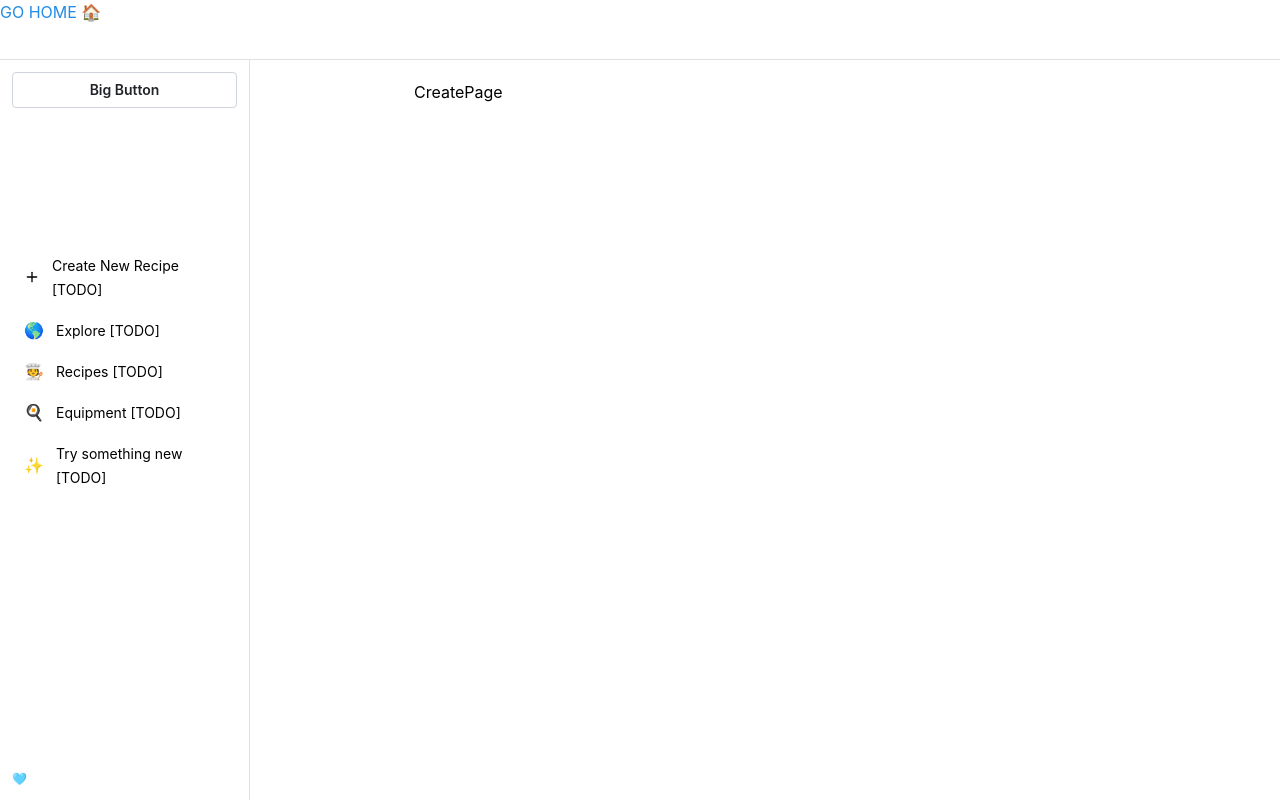
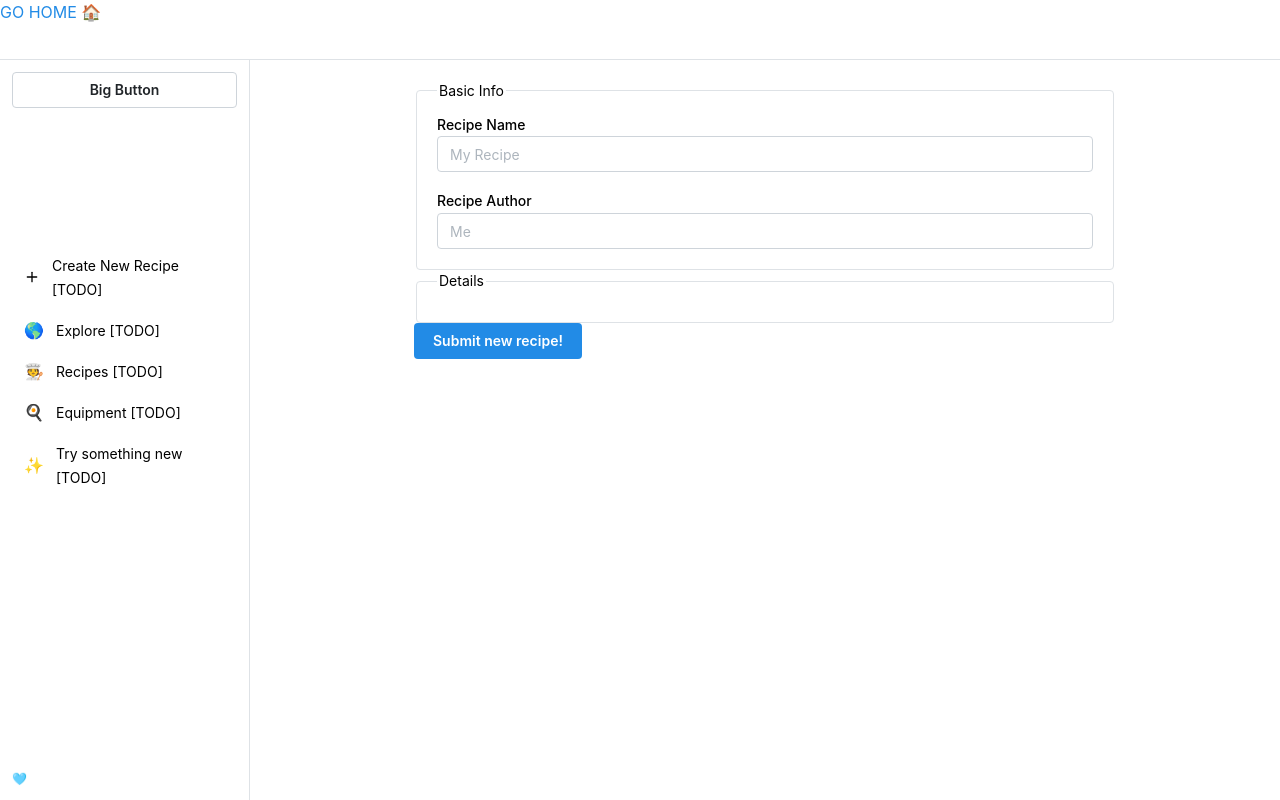
Before and after one commit to kaede4318/tabetai-version-0, a React (Vite) app in the folder frontend/: page /create in a window 1280 px wide. Built offline with nearby package versions, Linux system fonts and the light colour scheme.

Commit message:
build: start work on CreatePage

```diff
--- a/frontend/src/pages/CreatePage.tsx
+++ b/frontend/src/pages/CreatePage.tsx
@@ -1,9 +1,69 @@
-// import React from 'react'
+import { useState } from "react"
+import { useRecipeStore } from "../store/recipe";
+// TODO: Uncomment the two imports below when the files have been converted to .ts
+// import { Recipe } from "../../../backend/models/recipe.model.js";
+// import { RecipeDetail } from "../../../backend/models/recipeDetail.model.js";
+import { InferSchemaType } from "mongoose";
+import { Anchor, Box, Button, Fieldset, FileInput, Group, MultiSelect, NumberInput, Stack, TextInput, Title } from "@mantine/core";
 
-const CreatePage = () => {
-  return (
-    <div>CreatePage</div>
-  )
+const emptyRecipe = {
+    name: "",
+    author: "",
+    rating: null,
+    image: "",
+    tags: [],
+    detailId: null
+};
+
+const emptyRecipeDetail = {
+    servings: null,
+    cookingTime: {},
+    ingredients: [],
+    equipment: [],
+    instructions: [],
+    notes: [],
+    link: ""
+};
+
+// TODO: Convert backend to Typescript as well.
+// type RecipeDoc = InferSchemaType<typeof Recipe.schema>;
+
+const CreatePage: React.FC = () => {
+    let [newRecipe, setNewRecipe] = useState<any>(emptyRecipe); // change type from any?
+
+    const { createRecipe } = useRecipeStore();
+
+    const handleAddRecipe = async () => {
+        let { success, message } = await createRecipe(newRecipe);
+
+        // IGNORE FOR NOW: add status toast here
+
+        setNewRecipe(emptyRecipe);
+    };
+
+    return (
+        <Box>
+            <Fieldset legend="Basic Info">
+                <TextInput label="Recipe Name" placeholder="My Recipe" />
+                <TextInput label="Recipe Author" placeholder="Me" mt="md" />
+                {/* number of servings input component */}
+                {/* Cook time input, need: total, prep, cook component */}
+                {/* tags input component */}
+                {/* recipe picture input component, accept photo file types only */}
+            </Fieldset>
+
+            <Fieldset legend="Details">
+                {/* Recipe ingredient list:text input for ingredients, which is a string. IMPORTANT: use one TextInput component per ingredient, and allow user to create a new TextInput for each new ingredient. Collect all ingredients into a list. */}
+                {/* Recipe method: Do the same as above but for recipe steps. Also include an optional section to add one or more images per step. */}
+                {/* Note section: Lastly, do the same as the previous two but for any additional notes. */}
+            </Fieldset>
+        <Button
+            onClick={handleAddRecipe}
+        >
+            Submit new recipe!
+        </Button>
+        </Box>
+    );
 }
 
 export default CreatePage
```
